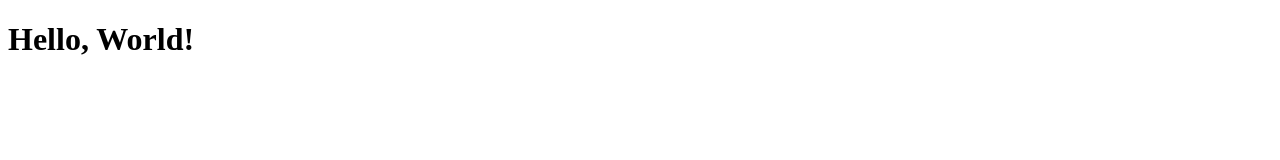
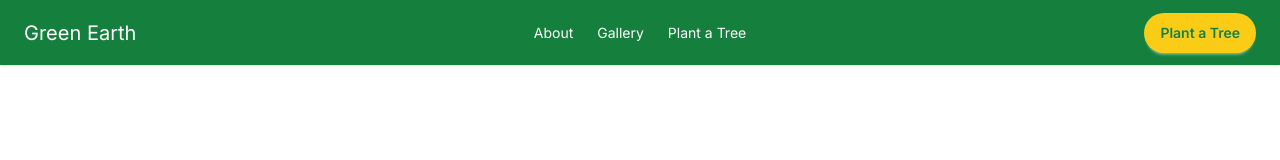
Before and after one commit to tanvirnish/green-earth-assignment, a plain HTML site: page index.html in a window 1280 px wide. Drawn offline with nearby package versions, Linux system fonts and the light colour scheme.

Commit message:
Navbar Create & Responsive

```diff
--- a/index.html
+++ b/index.html
@@ -1,11 +1,61 @@
 <!DOCTYPE html>
 <html lang="en">
+
 <head>
     <meta charset="UTF-8">
     <meta name="viewport" content="width=device-width, initial-scale=1.0">
-    <title>Document</title>
+    <link rel="shortcut icon" href="./assets/earth.png" type="image/x-icon">
+    <title>Green Earth</title>
+    <!-- GOOGLE FONTS -->
+    <link rel="preconnect" href="https://fonts.googleapis.com">
+    <link rel="preconnect" href="https://fonts.gstatic.com" crossorigin>
+    <link
+        href="https://fonts.googleapis.com/css2?family=Inter:ital,opsz,wght@0,14..32,100..900;1,14..32,100..900&display=swap"
+        rel="stylesheet">
+    <!-- TALWIND & DAISYUI -->
+    <link href="https://cdn.jsdelivr.net/npm/daisyui@5" rel="stylesheet" type="text/css" />
+    <script src="https://cdn.jsdelivr.net/npm/@tailwindcss/browser@4"></script>
+    <!-- FONT AWESOME -->
+    <link rel="stylesheet" href="https://cdnjs.cloudflare.com/ajax/libs/font-awesome/7.0.1/css/all.min.css">
+    <link rel="stylesheet" href="./style/style.css">
 </head>
-<body>
-    <h1>Hello, World!</h1>
+
+<body class=" h-[100vh]">
+    <!-- NAVBAR START -->
+    <header class="container mx-auto ">
+        <div class="navbar bg-[#15803d]  shadow-sm">
+            <div class="navbar-start">
+                <div class="dropdown">
+                    <div tabindex="0" role="button" class="btn btn-ghost lg:hidden">
+                        <svg xmlns="http://www.w3.org/2000/svg" class="h-5 w-5" fill="none" viewBox="0 0 24 24"
+                            stroke="currentColor">
+                            <path stroke-linecap="round" stroke-linejoin="round" stroke-width="2"
+                                d="M4 6h16M4 12h8m-8 6h16" />
+                        </svg>
+                    </div>
+                    <ul tabindex="0"
+                        class="menu menu-sm dropdown-content bg-base-100 rounded-box z-1 mt-3 w-52 p-2 shadow">
+                        <li><a>About</a></li>
+                        <li><a>Gallery</a></li>
+                        <li><a>Plant a Tree</a></li>
+                    </ul>
+                </div>
+                <a class=" text-white text-xl ml-4"> Green Earth</a>
+            </div>
+            <div class="navbar-center hidden text-white lg:flex">
+                <ul class="menu menu-horizontal px-1">
+                    <li><a>About</a></li>
+                    <li><a>Gallery</a></li>
+                    <li><a>Plant a Tree</a></li>
+                </ul>
+            </div>
+            <div class="navbar-end">
+                <button class="btn bg-[#facc15] hover:bg-[#CFF0DC] text-[#15803d] border-none rounded-full mr-4">Plant a Tree</button>
+            </div>
+        </div>
+    </header>
+    <!-- NAVBAR END -->
+
 </body>
+
 </html>
--- /dev/null
+++ b/style/style.css
@@ -0,0 +1,3 @@
+*{
+     font-family: "Inter", sans-serif;
+}
```
Also changed, not shown: assets/earth.png (added), tailwind.config.js (added).
